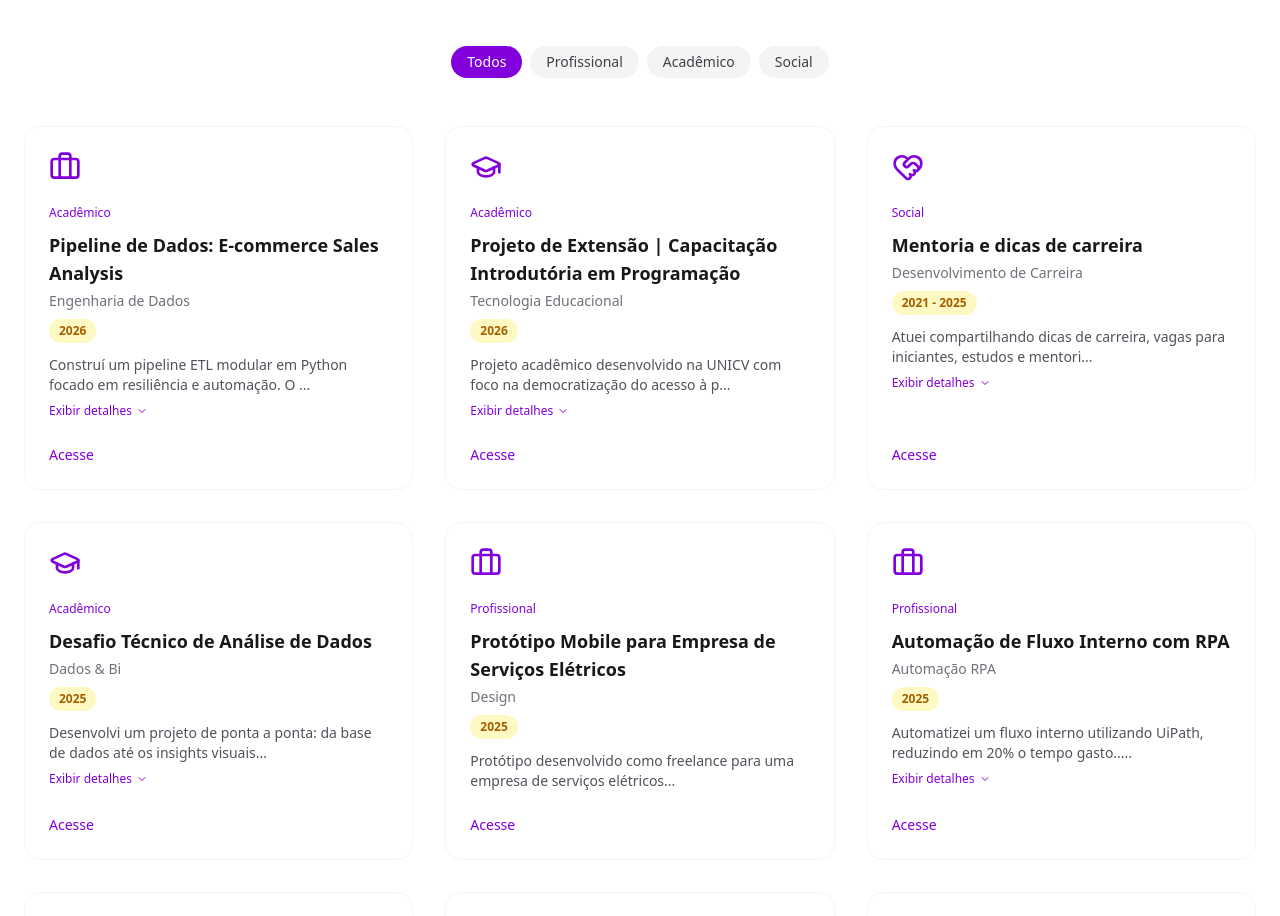
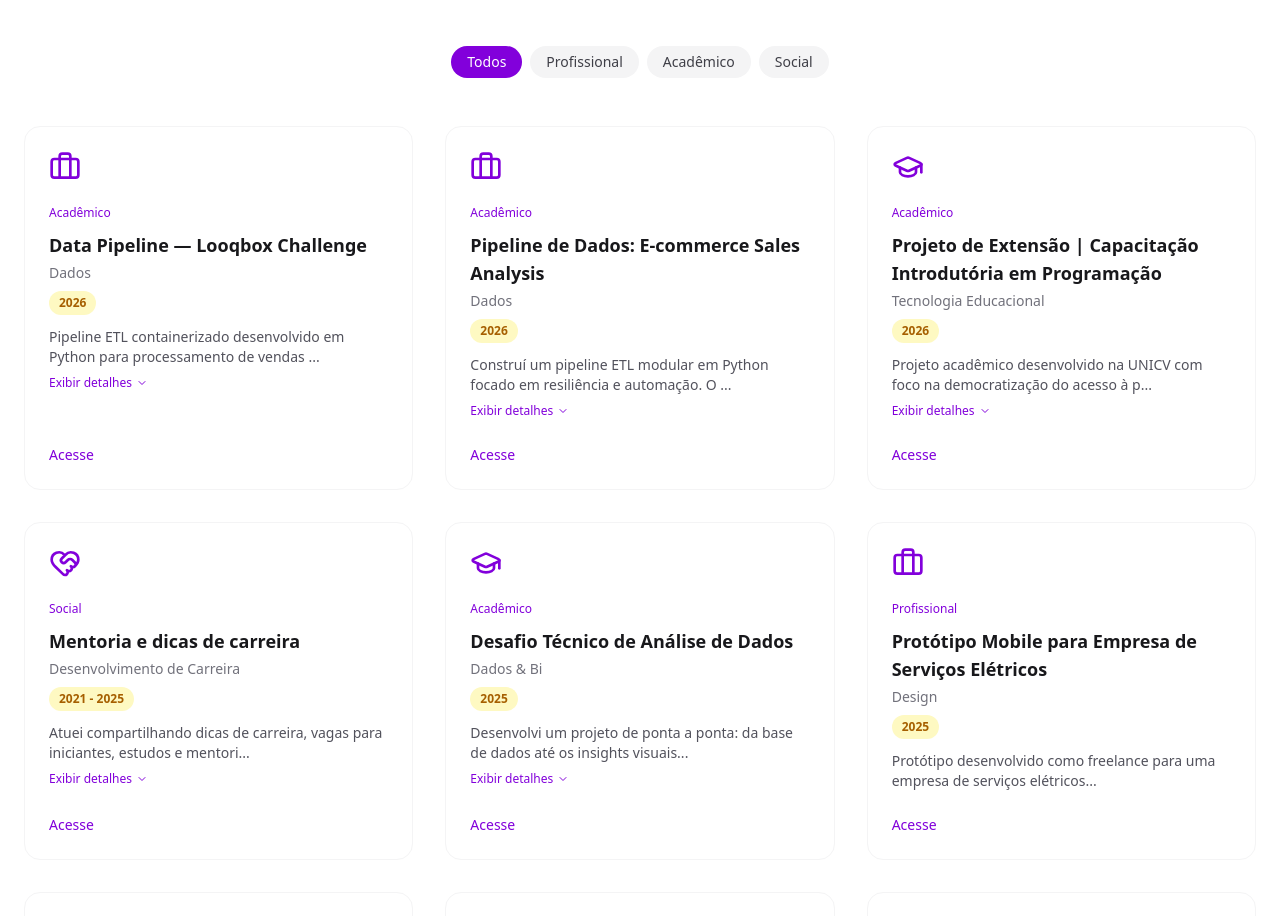
Before and after one commit to RuyLuques/ruyluques, a Next.js app: page / in a window 1280 px wide. Shown: the part 1846-2762 px from the top of the page. Built offline with nearby package versions, Linux system fonts and the light colour scheme.

Commit message:
Novo projeto em dados

```diff
--- a/app/data/projects.ts
+++ b/app/data/projects.ts
@@ -8,8 +8,28 @@ import { Project } from "../types/project";
 
 export const projects: Project[] = [
   {
+  title: "Data Pipeline — Looqbox Challenge",
+  area: "Dados",
+  type: "Acadêmico",
+  description:
+    "Pipeline ETL containerizado desenvolvido em Python para processamento de vendas em PostgreSQL. A solução realiza extração com SQLAlchemy, transformação analítica com Pandas (agregações anuais e detecção de outliers) e carga automatizada. O projeto conta com Docker, healthcheck de banco, testes unitários com Pytest e CI via GitHub Actions, garantindo reprodutibilidade e confiabilidade.",
+  tags: [
+    "Python",
+    "PostgreSQL",
+    "Pandas",
+    "Docker",
+    "SQLAlchemy",
+    "Pytest",
+    "GitHub Actions",
+    "ETL"
+  ],
+  status: "2026",
+  icon: Briefcase,
+  link: "https://github.com/RuyLuques/desafio_looqbox"
+},
+  {
     title: "Pipeline de Dados: E-commerce Sales Analysis",
-    area: "Engenharia de Dados",
+    area: "Dados",
     type: "Acadêmico",
     description:
       "Construí um pipeline ETL modular em Python focado em resiliência e automação. O sistema realiza a extração de dados brutos, normalização dinâmica de esquemas com Pandas para tratar instabilidades, e consolida vendas mensais em métricas anuais de faturamento. A solução conta com persistência em SQLite e uma esteira de CI/CD via GitHub Actions, garantindo a integridade do processamento em ambiente de nuvem.",
```
